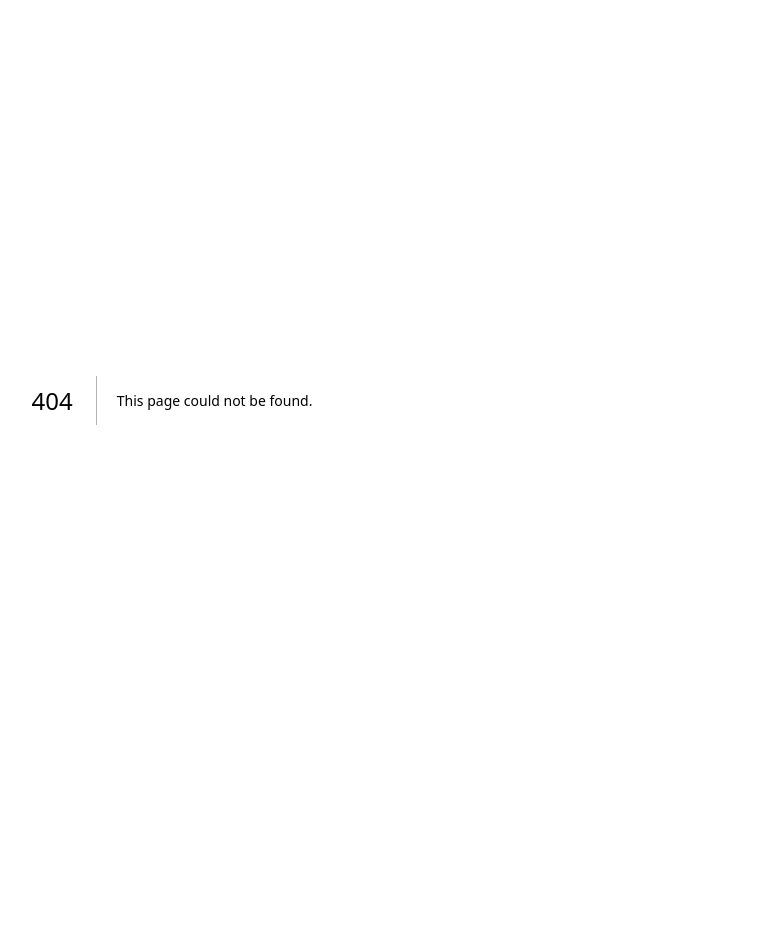
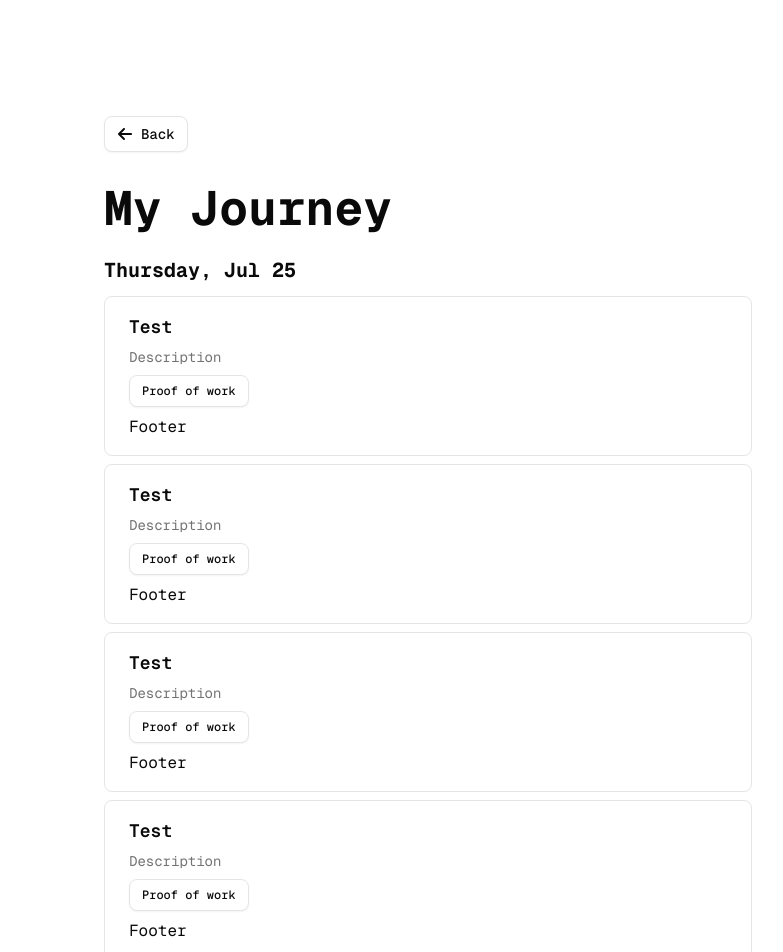
Before and after one commit to bytehash69/portfolio, a Next.js app: page /journey in a window 1280 px wide. Before the commit this address had no page. Shown: the top 952 px of the page, without its empty margins (212-995 px from the left). Before the commit the page ends 800 px from the top, so only its background shows below. Built offline with nearby package versions, Linux system fonts and the light colour scheme.

Commit message:
Journey cards

```diff
--- /dev/null
+++ b/src/app/journey/page.tsx
@@ -0,0 +1,39 @@
+import React from "react";
+import { Button } from "@/components/ui/button";
+import { FaArrowLeft } from "react-icons/fa6";
+import JourneyCard from "@/components/JourneyCard";
+
+const JourneyPage = () => {
+  return (
+    <div className="font-mono flex flex-col min-h-screen p-15 mt-14 gap-4">
+      {/* Back button */}
+      <div>
+        <Button variant="outline">
+          <FaArrowLeft />
+          Back
+        </Button>
+      </div>
+
+      {/* Hero */}
+      <div className="mt-4">
+        {/* Header */}
+        <h1 className="text-5xl font-bold">My Journey</h1>
+        <div className="flex flex-col gap-2 mt-6">
+          <div className="font-bold text-xl mb-1">Thursday, Jul 25</div>
+          <JourneyCard />
+          <JourneyCard />
+          <JourneyCard />
+          <JourneyCard />
+
+          <div className="font-bold text-xl mb-1 mt-4">Thursday, Jul 25</div>
+          <JourneyCard />
+          <JourneyCard />
+          <JourneyCard />
+          <JourneyCard />
+        </div>
+      </div>
+    </div>
+  );
+};
+
+export default JourneyPage;
--- /dev/null
+++ b/src/components/JourneyCard.tsx
@@ -0,0 +1,29 @@
+import React from "react";
+import {
+  Card,
+  CardContent,
+  CardDescription,
+  CardFooter,
+  CardHeader,
+  CardTitle,
+} from "./ui/card";
+import { Button } from "./ui/button";
+
+const JourneyCard = () => {
+  return (
+    <Card className="shadow-none rounded-md gap-2 p-4 px-6">
+      <CardHeader className="px-0">
+        <CardTitle className="text-lg">Test</CardTitle>
+        <CardDescription>Description</CardDescription>
+      </CardHeader>
+      <CardContent className="px-0">
+        <Button variant="outline" size="sm" className="text-xs m-0">
+          Proof of work
+        </Button>
+      </CardContent>
+      <CardFooter className="px-0">Footer</CardFooter>
+    </Card>
+  );
+};
+
+export default JourneyCard;
```
